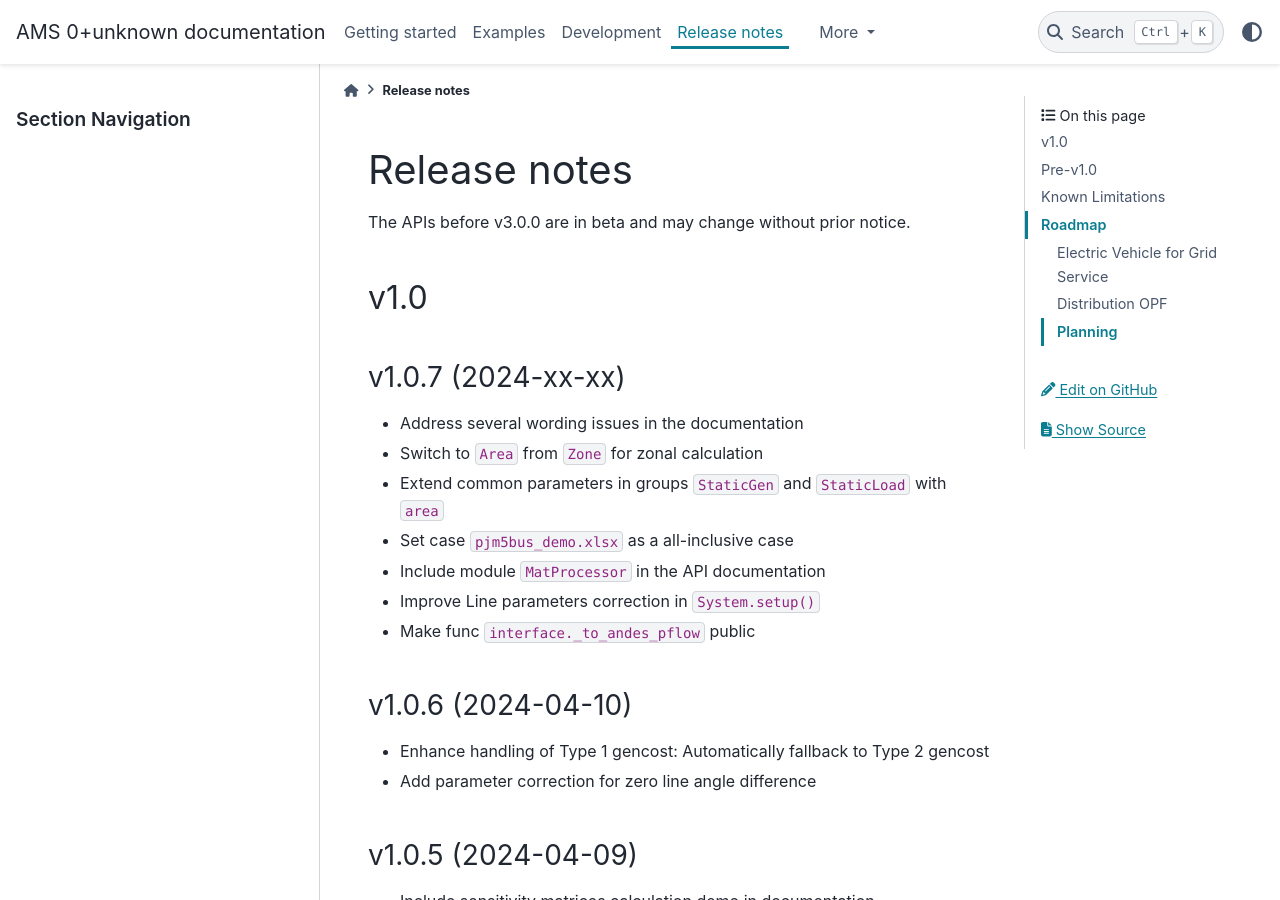
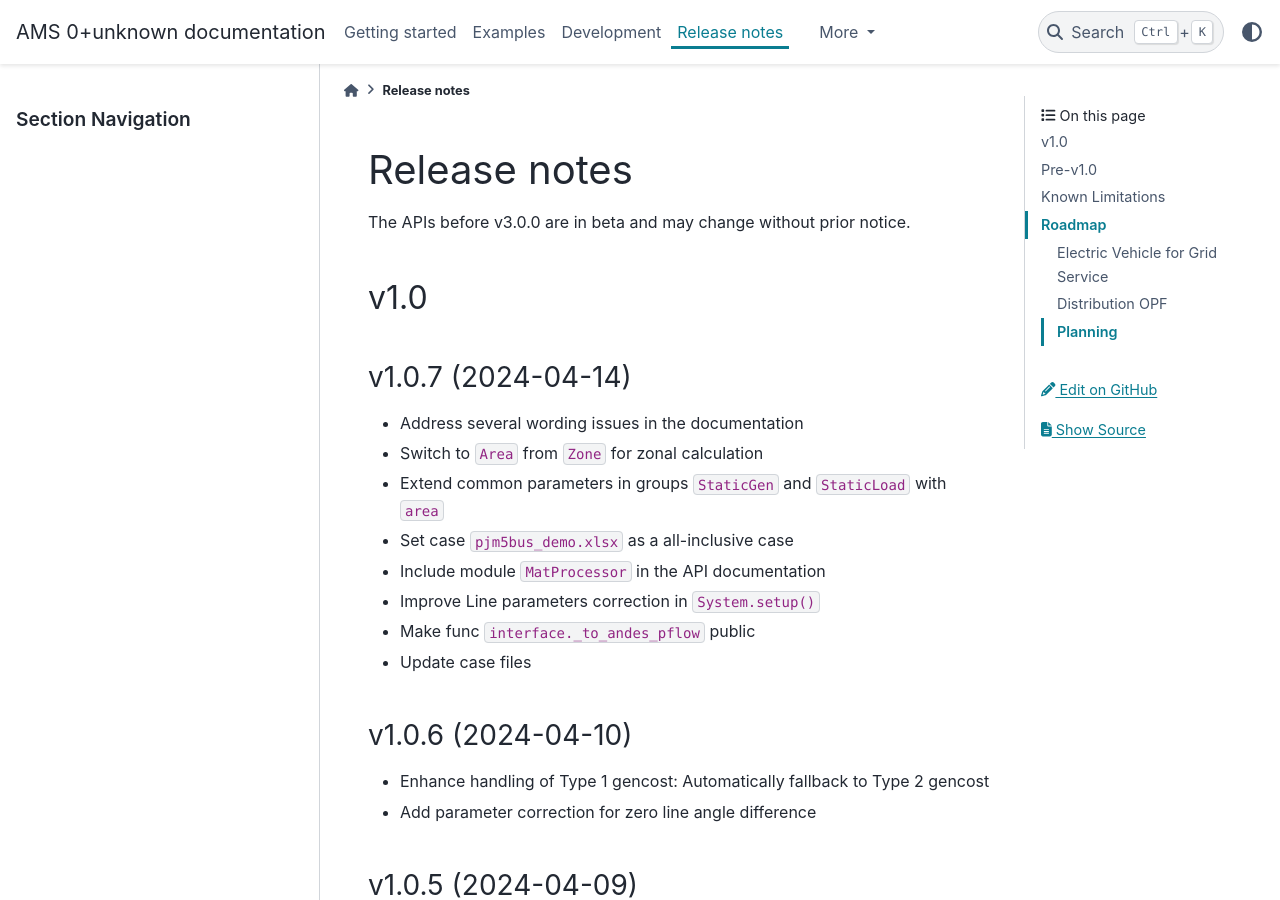
Before and after one commit to CURENT/ams, a Sphinx documentation site: the page built from docs/source/release-notes.rst, in a window 1280 px wide and 900 px high. Built offline with Sphinx 7.4.7 and the PyData theme 0.15.4, drawn with Linux system fonts in a browser that asks for light colours; pages that are not in the unit, such as notebooks, are missing from menus.

Commit message:
Update release ntoes

```diff
--- a/docs/source/release-notes.rst
+++ b/docs/source/release-notes.rst
@@ -9,7 +9,7 @@ The APIs before v3.0.0 are in beta and may change without prior notice.
 v1.0
 ==========
 
-v1.0.7 (2024-xx-xx)
+v1.0.7 (2024-04-14)
 --------------------
 
 - Address several wording issues in the documentation
@@ -19,6 +19,7 @@ v1.0.7 (2024-xx-xx)
 - Include module ``MatProcessor`` in the API documentation
 - Improve Line parameters correction in ``System.setup()``
 - Make func ``interface._to_andes_pflow`` public
+- Update case files
 
 v1.0.6 (2024-04-10)
 --------------------
```
